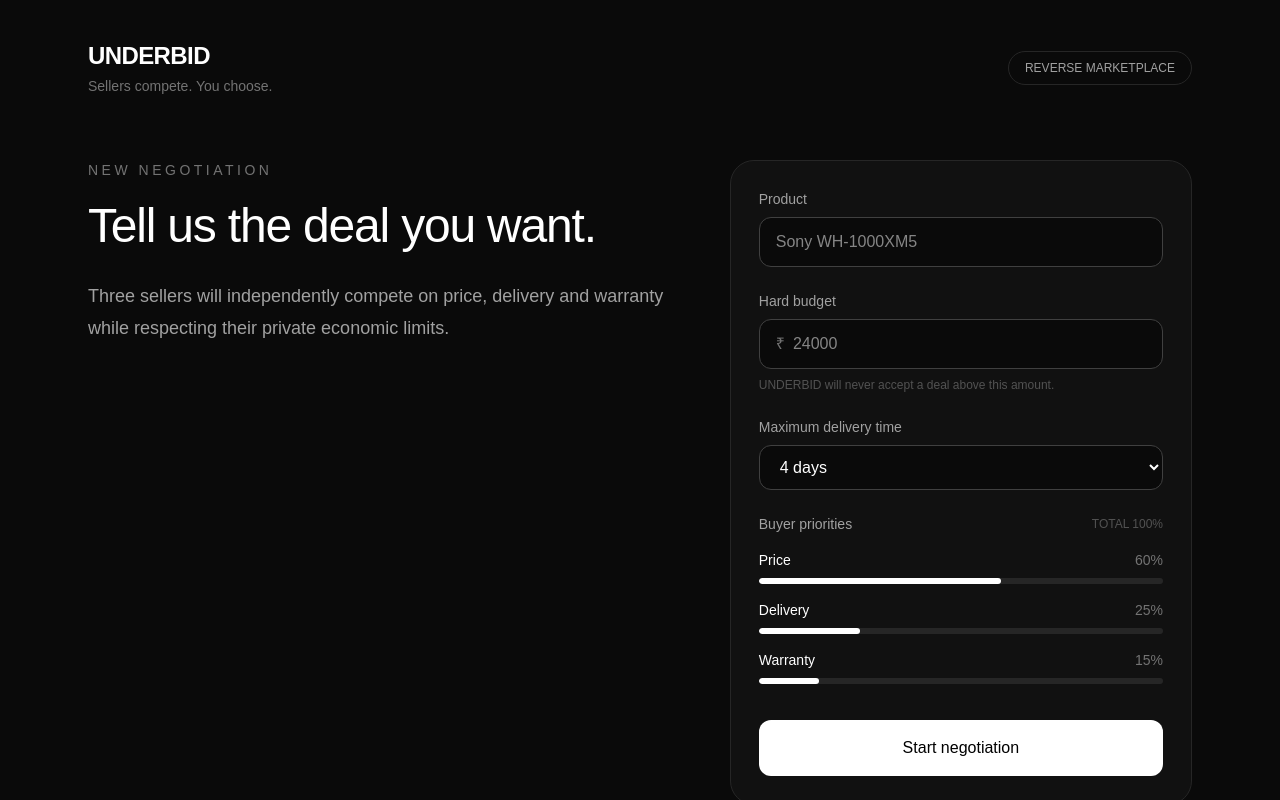
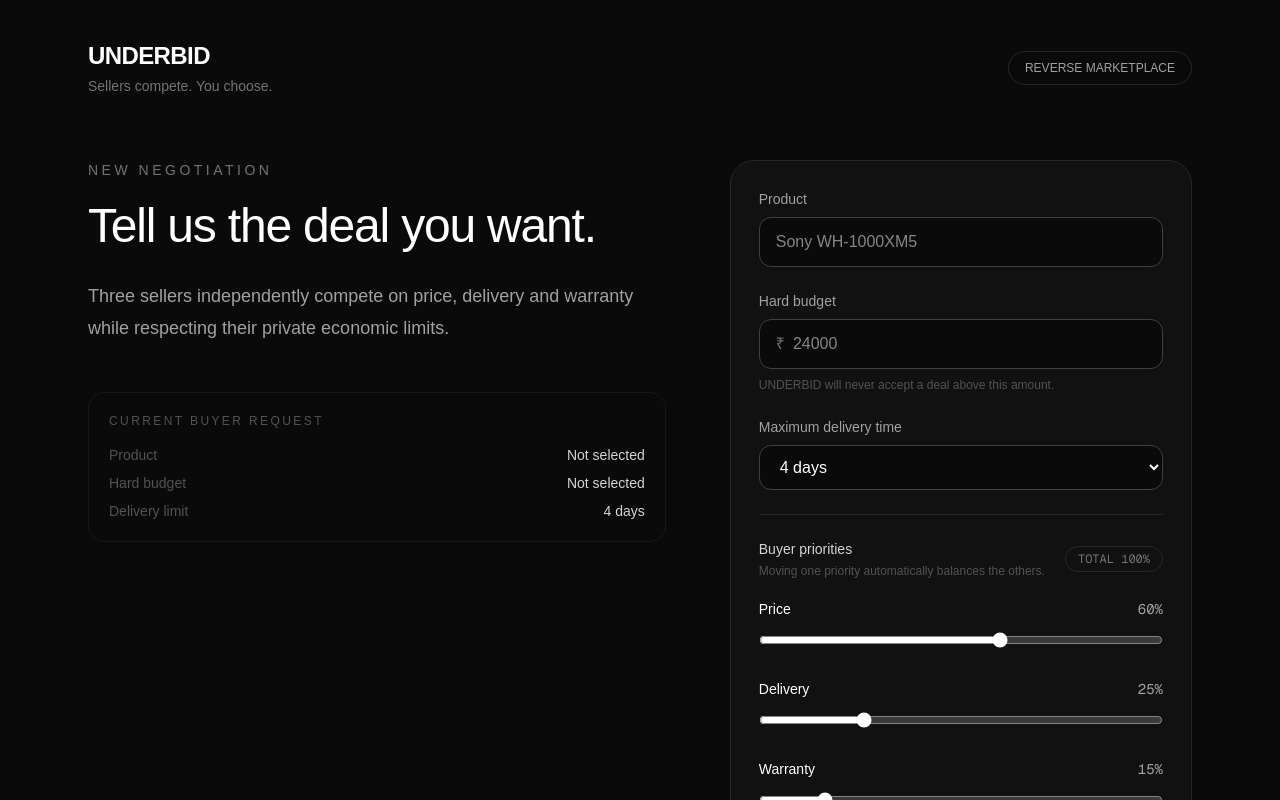
Before and after one commit to ziennaa/underbid, a Next.js app in the folder frontend/: page / in a window 1280 px wide. Shown: the top 800 px of the page. Built offline with nearby package versions, Linux system fonts and the light colour scheme.

Commit message:
add interactive buyer preferences and validation

```diff
--- a/frontend/src/app/page.tsx
+++ b/frontend/src/app/page.tsx
@@ -1,8 +1,90 @@
+"use client";
+
+import { useState } from "react";
+
+type WeightKey = "price" | "delivery" | "warranty";
+
+type Weights = {
+  price: number;
+  delivery: number;
+  warranty: number;
+};
+
+const WEIGHT_KEYS: WeightKey[] = [
+  "price",
+  "delivery",
+  "warranty",
+];
+
 export default function Home() {
+  const [product, setProduct] = useState("");
+  const [budget, setBudget] = useState("");
+  const [maxDeliveryDays, setMaxDeliveryDays] =
+    useState(4);
+
+  const [weights, setWeights] = useState<Weights>({
+    price: 60,
+    delivery: 25,
+    warranty: 15,
+  });
+
+  function updateWeight(
+    changedKey: WeightKey,
+    newValue: number,
+  ) {
+    const clampedValue = Math.max(
+      0,
+      Math.min(100, newValue),
+    );
+
+    setWeights((previous) => {
+      const otherKeys = WEIGHT_KEYS.filter(
+        (key) => key !== changedKey,
+      );
+
+      const firstKey = otherKeys[0];
+      const secondKey = otherKeys[1];
+
+      const remaining = 100 - clampedValue;
+
+      const previousOtherTotal =
+        previous[firstKey] + previous[secondKey];
+
+      let firstValue: number;
+
+      if (previousOtherTotal === 0) {
+        firstValue = Math.floor(remaining / 2);
+      } else {
+        firstValue = Math.round(
+          (previous[firstKey] /
+            previousOtherTotal) *
+            remaining,
+        );
+      }
+
+      const secondValue =
+        remaining - firstValue;
+
+      return {
+        ...previous,
+        [changedKey]: clampedValue,
+        [firstKey]: firstValue,
+        [secondKey]: secondValue,
+      };
+    });
+  }
+
+  const parsedBudget = Number(budget);
+
+  const formValid =
+    product.trim().length > 0 &&
+    budget.length > 0 &&
+    Number.isFinite(parsedBudget) &&
+    parsedBudget > 0;
+
   return (
     <main className="min-h-screen bg-neutral-950 text-white">
       <div className="mx-auto max-w-6xl px-6 py-10">
-        {/* Header */}
         <header className="mb-16 flex items-center justify-between">
           <div>
             <h1 className="text-2xl font-semibold tracking-tight">
@@ -19,9 +101,7 @@ export default function Home() {
           </div>
         </header>
 
-        {/* Main content */}
         <section className="grid gap-16 lg:grid-cols-[1fr_0.8fr]">
-          {/* Left */}
           <div>
             <p className="mb-4 text-sm font-medium uppercase tracking-[0.25em] text-neutral-500">
               New negotiation
@@ -32,16 +112,46 @@ export default function Home() {
             </h2>
 
             <p className="mt-6 max-w-xl text-lg leading-8 text-neutral-400">
-              Three sellers will independently compete on price,
-              delivery and warranty while respecting their private
-              economic limits.
+              Three sellers independently compete on
+              price, delivery and warranty while
+              respecting their private economic limits.
             </p>
+
+            <div className="mt-12 rounded-2xl border border-neutral-900 bg-neutral-950 p-5">
+              <p className="mb-4 text-xs uppercase tracking-[0.2em] text-neutral-600">
+                Current buyer request
+              </p>
+
+              <div className="space-y-2 text-sm">
+                <PreviewRow
+                  label="Product"
+                  value={
+                    product.trim() ||
+                    "Not selected"
+                  }
+                />
+
+                <PreviewRow
+                  label="Hard budget"
+                  value={
+                    budget
+                      ? `₹${Number(
+                          budget,
+                        ).toLocaleString("en-IN")}`
+                      : "Not selected"
+                  }
+                />
+
+                <PreviewRow
+                  label="Delivery limit"
+                  value={`${maxDeliveryDays} days`}
+                />
+              </div>
+            </div>
           </div>
 
-          {/* Form card */}
           <div className="rounded-3xl border border-neutral-800 bg-neutral-900/60 p-7">
             <div className="space-y-6">
-              {/* Product */}
               <div>
                 <label className="mb-2 block text-sm text-neutral-400">
                   Product
@@ -49,95 +159,139 @@ export default function Home() {
 
                 <input
                   type="text"
+                  value={product}
+                  onChange={(event) =>
+                    setProduct(event.target.value)
+                  }
                   placeholder="Sony WH-1000XM5"
                   className="w-full rounded-xl border border-neutral-700 bg-neutral-950 px-4 py-3 outline-none transition focus:border-neutral-500"
                 />
               </div>
 
-              {/* Budget */}
               <div>
                 <label className="mb-2 block text-sm text-neutral-400">
                   Hard budget
                 </label>
 
                 <div className="flex items-center rounded-xl border border-neutral-700 bg-neutral-950 px-4 focus-within:border-neutral-500">
-                  <span className="text-neutral-500">₹</span>
+                  <span className="text-neutral-500">
+                    ₹
+                  </span>
 
                   <input
                     type="number"
+                    min="1"
+                    value={budget}
+                    onChange={(event) =>
+                      setBudget(event.target.value)
+                    }
                     placeholder="24000"
                     className="w-full bg-transparent px-2 py-3 outline-none"
                   />
                 </div>
 
                 <p className="mt-2 text-xs text-neutral-600">
-                  UNDERBID will never accept a deal above this amount.
+                  UNDERBID will never accept a deal
+                  above this amount.
                 </p>
               </div>
 
-              {/* Delivery */}
               <div>
                 <label className="mb-2 block text-sm text-neutral-400">
                   Maximum delivery time
                 </label>
 
                 <select
-                  defaultValue="4"
+                  value={maxDeliveryDays}
+                  onChange={(event) =>
+                    setMaxDeliveryDays(
+                      Number(event.target.value),
+                    )
+                  }
                   className="w-full rounded-xl border border-neutral-700 bg-neutral-950 px-4 py-3 outline-none"
                 >
-                  <option value="1">1 day</option>
-                  <option value="2">2 days</option>
-                  <option value="3">3 days</option>
-                  <option value="4">4 days</option>
-                  <option value="5">5 days</option>
-                  <option value="7">7 days</option>
+                  <option value={1}>1 day</option>
+                  <option value={2}>2 days</option>
+                  <option value={3}>3 days</option>
+                  <option value={4}>4 days</option>
+                  <option value={5}>5 days</option>
+                  <option value={7}>7 days</option>
                 </select>
               </div>
 
-              {/* Preference preview */}
-              <div>
-                <div className="mb-4 flex items-center justify-between">
-                  <span className="text-sm text-neutral-400">
-                    Buyer priorities
-                  </span>
+              <div className="border-t border-neutral-800 pt-6">
+                <div className="mb-5 flex items-center justify-between">
+                  <div>
+                    <p className="text-sm text-neutral-300">
+                      Buyer priorities
+                    </p>
 
-                  <span className="text-xs text-neutral-600">
-                    TOTAL 100%
+                    <p className="mt-1 text-xs text-neutral-600">
+                      Moving one priority automatically
+                      balances the others.
+                    </p>
+                  </div>
+
+                  <span className="rounded-full border border-neutral-800 px-3 py-1 font-mono text-xs text-neutral-500">
+                    TOTAL{" "}
+                    {weights.price +
+                      weights.delivery +
+                      weights.warranty}
+                    %
                   </span>
                 </div>
 
-                <div className="space-y-4">
-                  <PreferenceRow
+                <div className="space-y-6">
+                  <PreferenceControl
                     label="Price"
-                    value="60%"
-                    width="60%"
+                    value={weights.price}
+                    onChange={(value) =>
+                      updateWeight("price", value)
+                    }
                   />
 
-                  <PreferenceRow
+                  <PreferenceControl
                     label="Delivery"
-                    value="25%"
-                    width="25%"
+                    value={weights.delivery}
+                    onChange={(value) =>
+                      updateWeight(
+                        "delivery",
+                        value,
+                      )
+                    }
                   />
 
-                  <PreferenceRow
+                  <PreferenceControl
                     label="Warranty"
-                    value="15%"
-                    width="15%"
+                    value={weights.warranty}
+                    onChange={(value) =>
+                      updateWeight(
+                        "warranty",
+                        value,
+                      )
+                    }
                   />
                 </div>
               </div>
 
               <button
                 type="button"
-                className="mt-3 w-full rounded-xl bg-white px-4 py-4 font-medium text-black transition hover:bg-neutral-200"
+                disabled={!formValid}
+                className="mt-3 w-full rounded-xl bg-white px-4 py-4 font-medium text-black transition enabled:hover:bg-neutral-200 disabled:cursor-not-allowed disabled:bg-neutral-800 disabled:text-neutral-500"
               >
                 Start negotiation
               </button>
+
+              {!formValid && (
+                <p className="text-center text-xs text-neutral-600">
+                  Enter a product and valid budget to
+                  continue.
+                </p>
+              )}
             </div>
           </div>
         </section>
 
-        {/* Bottom explanation */}
         <section className="mt-24 grid gap-5 border-t border-neutral-900 pt-8 md:grid-cols-3">
           <InfoBlock
             number="01"
@@ -162,28 +316,58 @@ export default function Home() {
   );
 }
 
-function PreferenceRow({
+function PreferenceControl({
   label,
   value,
-  width,
+  onChange,
+}: {
+  label: string;
+  value: number;
+  onChange: (value: number) => void;
+}) {
+  return (
+    <div>
+      <div className="mb-3 flex items-center justify-between">
+        <label className="text-sm">
+          {label}
+        </label>
+
+        <span className="font-mono text-sm text-neutral-400">
+          {value}%
+        </span>
+      </div>
+
+      <input
+        type="range"
+        min="0"
+        max="100"
+        step="1"
+        value={value}
+        onChange={(event) =>
+          onChange(Number(event.target.value))
+        }
+        className="w-full cursor-pointer accent-white"
+      />
+    </div>
+  );
+}
+
+function PreviewRow({
+  label,
+  value,
 }: {
   label: string;
   value: string;
-  width: string;
 }) {
   return (
-    <div>
-      <div className="mb-2 flex justify-between text-sm">
-        <span>{label}</span>
-        <span className="text-neutral-500">{value}</span>
-      </div>
+    <div className="flex justify-between gap-8">
+      <span className="text-neutral-600">
+        {label}
+      </span>
 
-      <div className="h-1.5 overflow-hidden rounded-full bg-neutral-800">
-        <div
-          className="h-full rounded-full bg-white"
-          style={{ width }}
-        />
-      </div>
+      <span className="max-w-[60%] truncate text-right text-neutral-300">
+        {value}
+      </span>
     </div>
   );
 }
```
